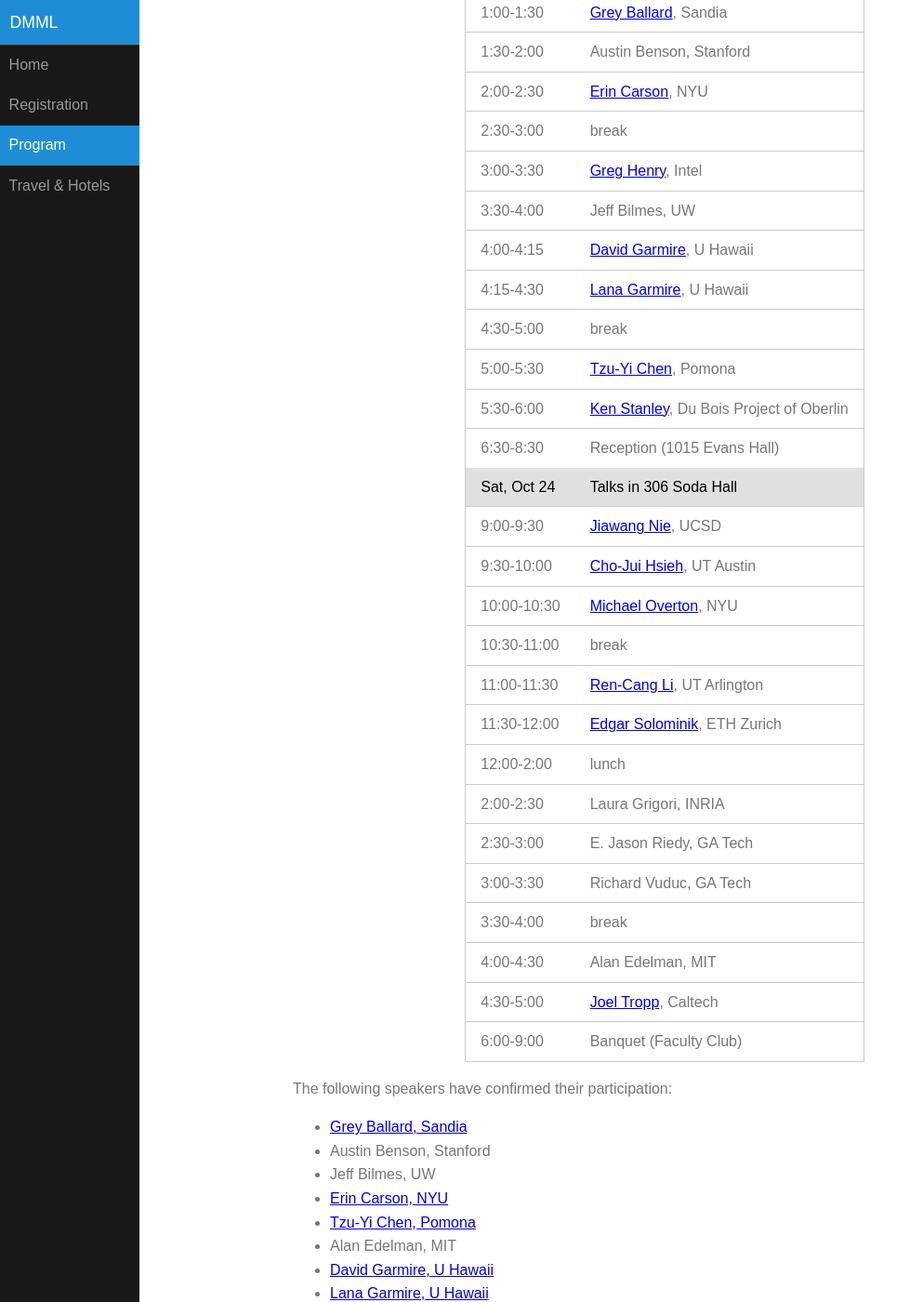
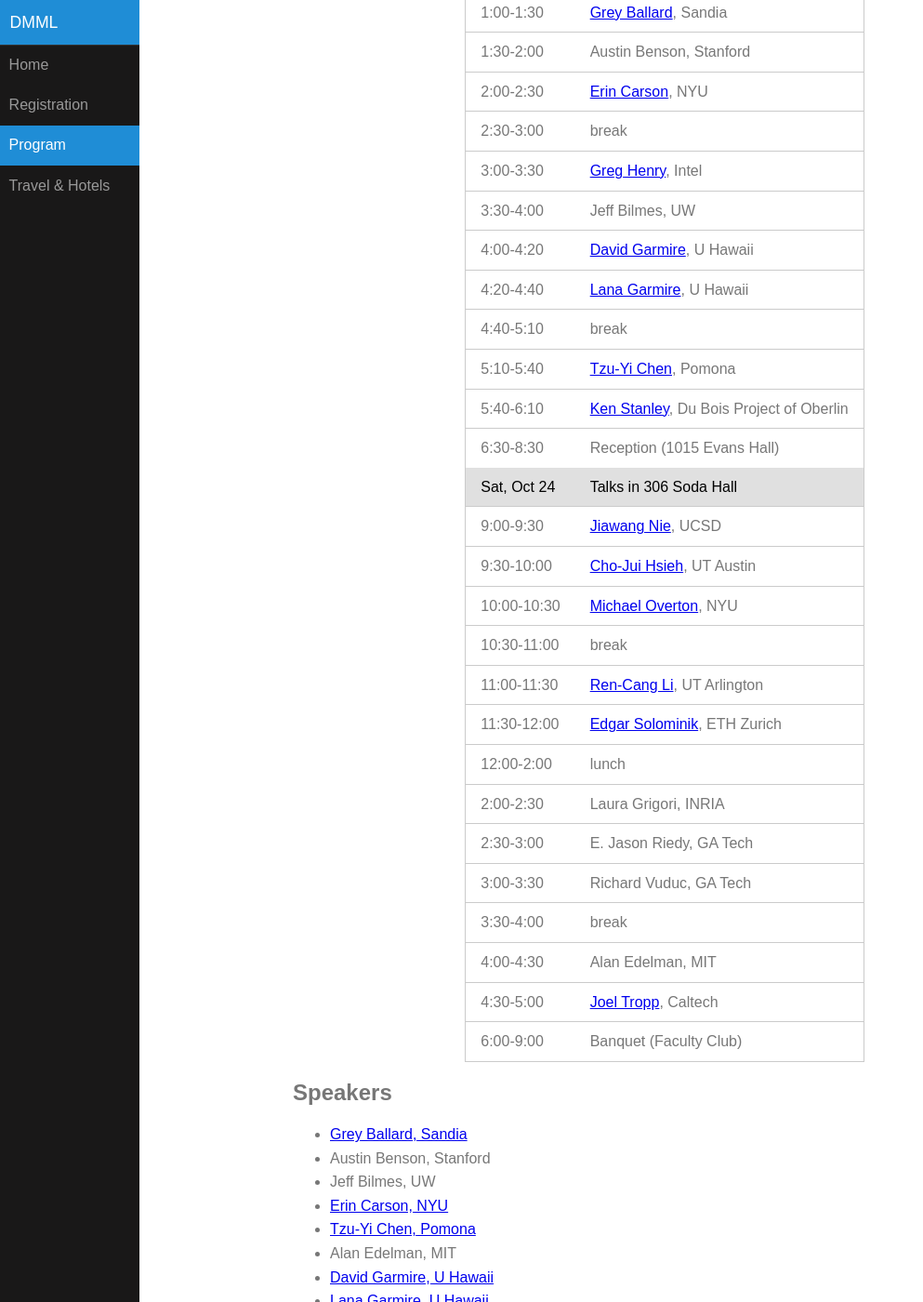
Before and after one commit to dbindel/dmml, a Jekyll site: the page built from program.html, in a window 1280 px wide and 1400 px high, scrolled down 426 px. Shown: the whole window at 93% size, without its empty margins (0-993 px from the left). Built offline with Jekyll 4.4.1, drawn with Linux system fonts in a browser that asks for light colours; formulas are drawn with MathJax 3.

Commit message:
Adjustments to schedule.

```diff
--- a/_data/schedule.yml
+++ b/_data/schedule.yml
@@ -13,15 +13,15 @@
       name: Greg Henry
     - time: 3:30-4:00
       name: Jeff Bilmes
-    - time: 4:00-4:15
+    - time: 4:00-4:20
       name: David Garmire
-    - time: 4:15-4:30
+    - time: 4:20-4:40
       name: Lana Garmire
-    - time: 4:30-5:00
+    - time: 4:40-5:10
       name: break
-    - time: 5:00-5:30
+    - time: 5:10-5:40
       name: Tzu-Yi Chen
-    - time: 5:30-6:00
+    - time: 5:40-6:10
       name: Ken Stanley
     - time: 6:30-8:30
       name: Reception (1015 Evans Hall)
--- a/program.html
+++ b/program.html
@@ -33,9 +33,8 @@ mathjax: true
   {% endfor %}
 </table>
 
-<p>
-  The following speakers have confirmed their participation:
-</p>
+<h2>Speakers</h2>
+
 <ul>{% for person in site.data.speakers %}
   <li>
     {% if person.title %}
```
